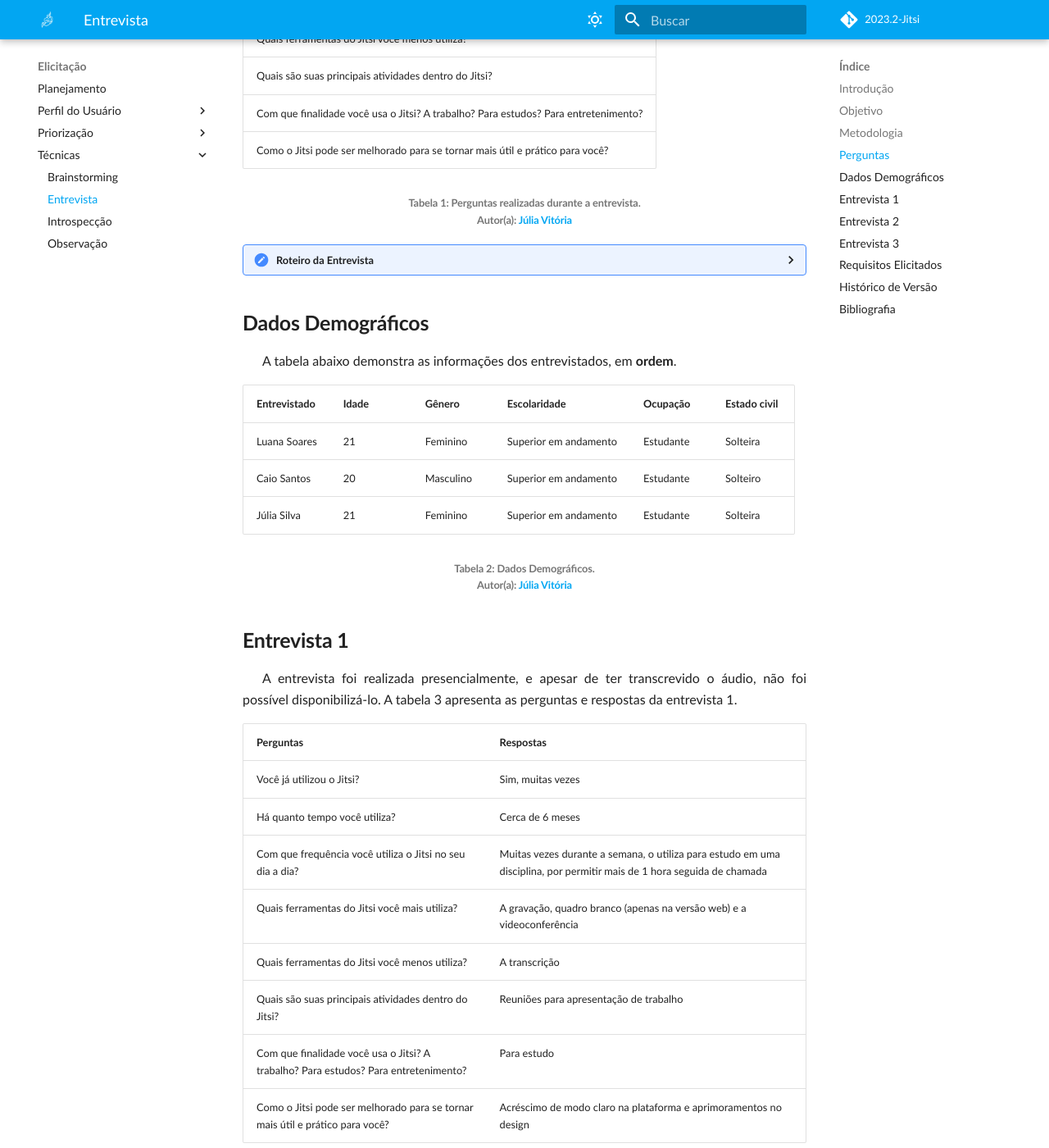
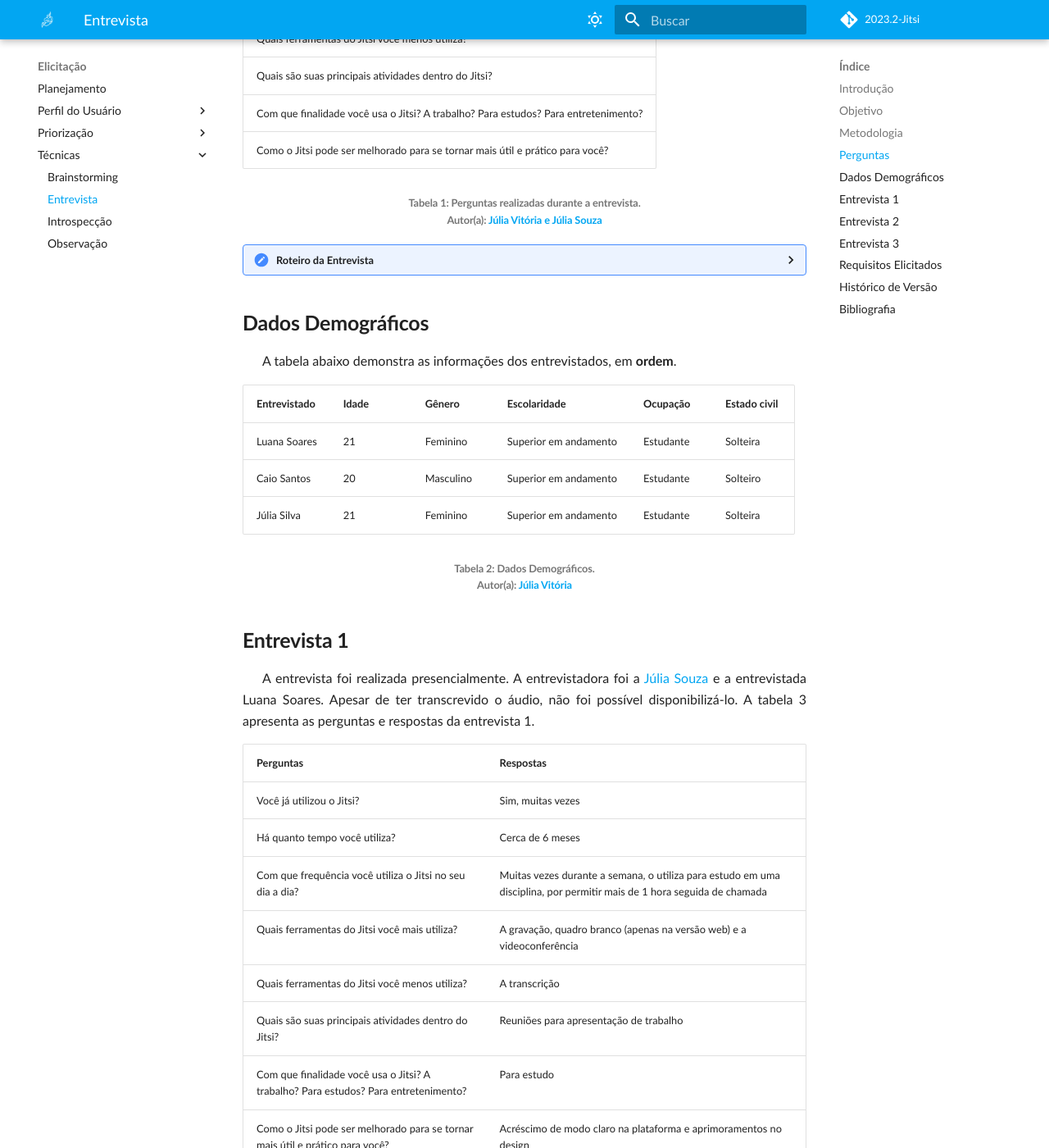
Before and after one commit to Requisitos-de-Software/2023.2-Jitsi, an MkDocs documentation site: the page built from docs/Elicitacao/tecnicas/entrevista.md, in a window 1280 px wide and 1400 px high, scrolled down 1764 px. Shown: the whole window at 82% size. Built offline with MkDocs 1.6.1 and Material for MkDocs 9.7.7, drawn with Linux system fonts in a browser that asks for light colours; some web fonts are replaced; comment, search, counter and statistics services are not loaded.

Commit message:
Atualizacao de entrevista

```diff
--- a/docs/Elicitacao/tecnicas/entrevista.md
+++ b/docs/Elicitacao/tecnicas/entrevista.md
@@ -46,7 +46,7 @@
 | Com que finalidade você usa o Jitsi? A trabalho? Para estudos? Para entretenimento?|
 | Como o Jitsi pode ser melhorado para se tornar mais útil e prático para você?|
 <h6 align="center"> Tabela 1: Perguntas realizadas durante a entrevista.
-<br> Autor(a): <a href="https://github.com/Juhvitoria4">Júlia Vitória</a></h6>
+<br> Autor(a): <a href="https://github.com/Juhvitoria4">Júlia Vitória e <a href="https://github.com/JuliaSSouza">Júlia Souza</a></a></h6>
 <details>
    <summary>Roteiro da Entrevista</summary>
       <iframe src="https://docs.google.com/document/d/e/2PACX-1vT0GYLXPvdkWTIS-Y3qKcul_vgbJHrLS9-BUWw6N-TmZrV1iNow-HXeGCIAUdqKCyl7__4V_RYUJ1wi/pub?embedded=true" width="100%" height="700" frameborder="0" scrolling="yes"></iframe>
@@ -69,7 +69,7 @@
 
 ## **Entrevista 1**
 <p align="justify">
-&emsp;&emsp;A entrevista foi realizada presencialmente, e apesar de ter transcrevido o áudio, não foi possível disponibilizá-lo. A tabela 3 apresenta as perguntas e respostas da entrevista 1.
+&emsp;&emsp;A entrevista foi realizada presencialmente. A entrevistadora foi a <a href="https://github.com/JuliaSSouza">Júlia Souza</a> e a entrevistada Luana Soares. Apesar de ter transcrevido o áudio, não foi possível disponibilizá-lo. A tabela 3 apresenta as perguntas e respostas da entrevista 1.
 </p>
 
 | Perguntas | Respostas |
@@ -83,7 +83,7 @@
 | Com que finalidade você usa o Jitsi? A trabalho? Para estudos? Para entretenimento?| Para estudo |
 | Como o Jitsi pode ser melhorado para se tornar mais útil e prático para você?| Acréscimo de modo claro na plataforma e aprimoramentos no design |
 <h6 align="center"> Tabela 3: Perguntas e Respostas - Entrevista 1.
-<br> Autor(a): <a href="https://github.com/PedroSiq">Pedro Siqueira</a></h6>
+<br> Autor(a): <a href="https://github.com/PedroSiq">Pedro Siqueira</a> e <a href="https://github.com/JuliaSSouza">Júlia Souza</a></h6>
 
 ## **Entrevista 2**
 <iframe width="560" height="315" src="https://www.youtube.com/embed/DyWOoL0fo4o?si=8LxdkEn1e-22WzLi" title="YouTube video player" frameborder="0" allow="accelerometer; autoplay; clipboard-write; encrypted-media; gyroscope; picture-in-picture; web-share" allowfullscreen></iframe>
```
